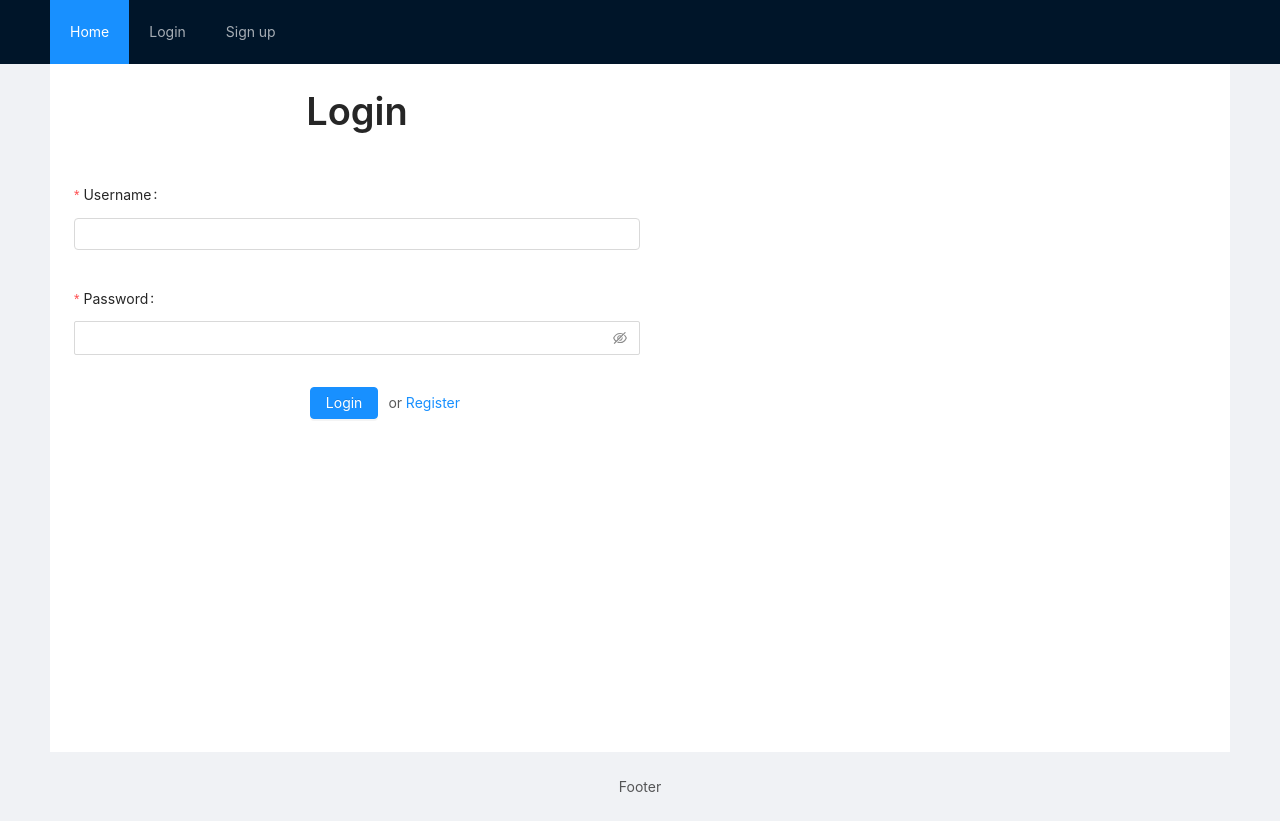
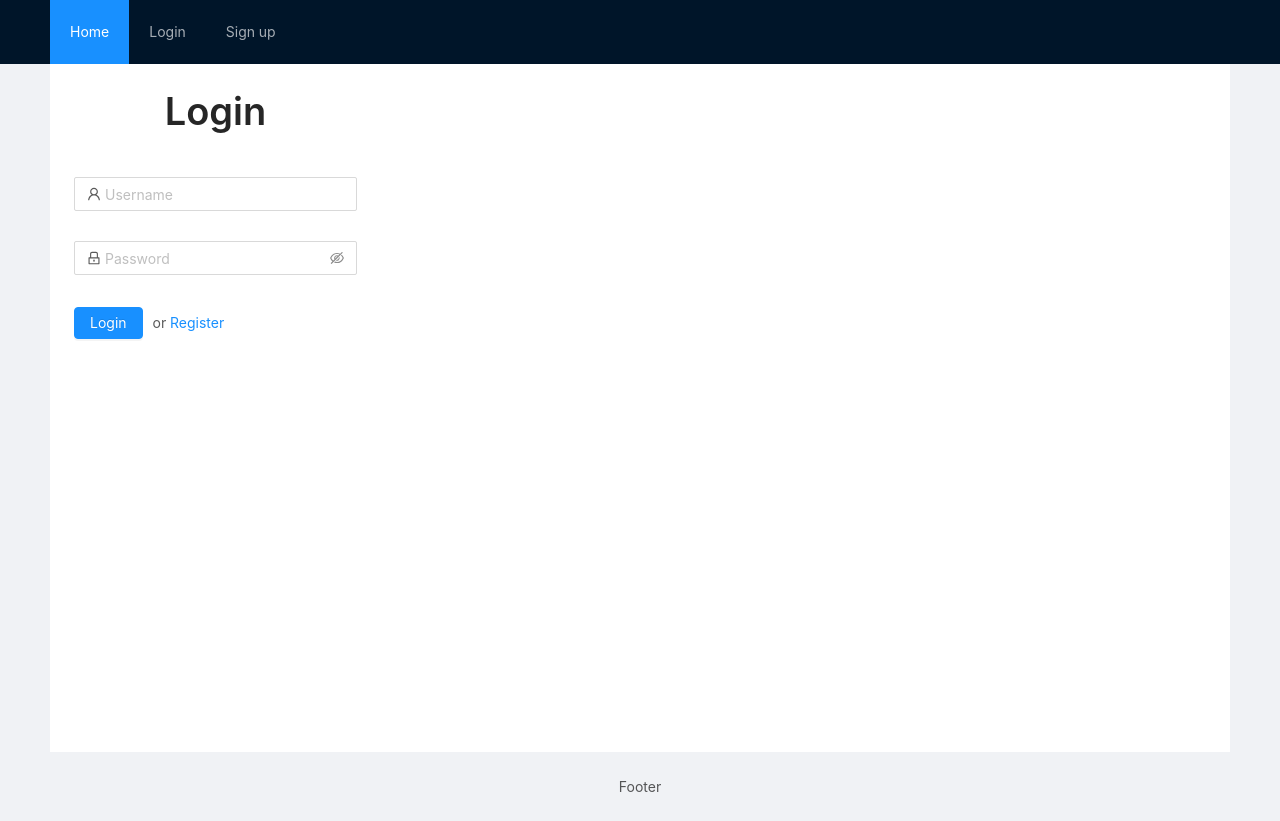
Before and after one commit to Terkea/django_react_template, a React (Create React App) app in the folder react/: page /login in a window 1280 px wide. Built offline with nearby package versions, Linux system fonts and the light colour scheme.

Commit message:
Login page restyled

```diff
--- a/react/src/containers/Login.js
+++ b/react/src/containers/Login.js
@@ -1,6 +1,6 @@
 import React, { useEffect } from 'react';
-import { Form, Input, Button, Spin, Row, Col, Typography } from 'antd';
-import { LoadingOutlined } from '@ant-design/icons';
+import { Form, Input, Button, Spin, Row, Col, Typography, Alert } from 'antd';
+import { LoadingOutlined, UserOutlined, LockOutlined } from '@ant-design/icons';
 
 import { connect } from 'react-redux';
 import { NavLink, withRouter } from 'react-router-dom'
@@ -15,35 +15,8 @@ const styles = {
   titleStyle: {
     marginBottom: '5vh'
   },
-  formItemLayout: {
-    labelCol: {
-      xs: {
-        span: 10
-      },
-      md: {
-        span: 6
-      }
-    },
-    wrapperCol: {
-      xs: {
-        span: 10
-      },
-      md: {
-        span: 12
-      }
-    },
-  },
-  tailFormItemLayout: {
-    wrapperCol: {
-      xs: {
-        span: 12,
-        offset: 0
-      },
-      sm: {
-        span: 16,
-        offset: 10
-      },
-    },
+  errorMessage: {
+    marginBottom: '10px'
   }
 }
 
@@ -61,9 +34,7 @@ const Login = (props) => {
 
   let errorMessage = null;
   if (props.error) {
-    errorMessage = (
-      <p>Something went wrong.</p>
-    )
+    errorMessage = 'Invalid username or password.'
   }
 
   // in case theres a token in localstorage that means the users is logged in
@@ -74,9 +45,13 @@ const Login = (props) => {
   return (
     <div>
       <Row type="flex" justify="center" align="middle" style={styles.heightForTheRow}>
-        <Col span={12}>
+        <Col span={6}>
           <Title align="middle" style={styles.titleStyle}>Login</Title>
-          <Text type="danger" align="middle">{errorMessage}</Text>
+
+          {errorMessage ?
+            <Alert style={styles.errorMessage} message={errorMessage} type="error" showIcon /> :
+            null}
+
           {props.loading ?
             <Spin indicator={antIcon} />
             :
@@ -89,7 +64,6 @@ const Login = (props) => {
               onFinishFailed={onFinishFailed}
             >
               <Form.Item
-                label="Username"
                 name="username"
                 rules={[
                   {
@@ -98,11 +72,10 @@ const Login = (props) => {
                   },
                 ]}
               >
-                <Input />
+                <Input placeholder="Username" prefix={<UserOutlined className="site-form-item-icon" />} />
               </Form.Item>
 
               <Form.Item
-                label="Password"
                 name="password"
                 rules={[
                   {
@@ -111,10 +84,10 @@ const Login = (props) => {
                   },
                 ]}
               >
-                <Input.Password />
+                <Input.Password placeholder="Password" prefix={<LockOutlined className="site-form-item-icon" />} />
               </Form.Item>
 
-              <Form.Item orientation="center" {...styles.tailFormItemLayout}>
+              <Form.Item orientation="center">
                 <Button type="primary" htmlType="submit" style={{ marginRight: '10px' }}>
                   Login
                 </Button>
```
